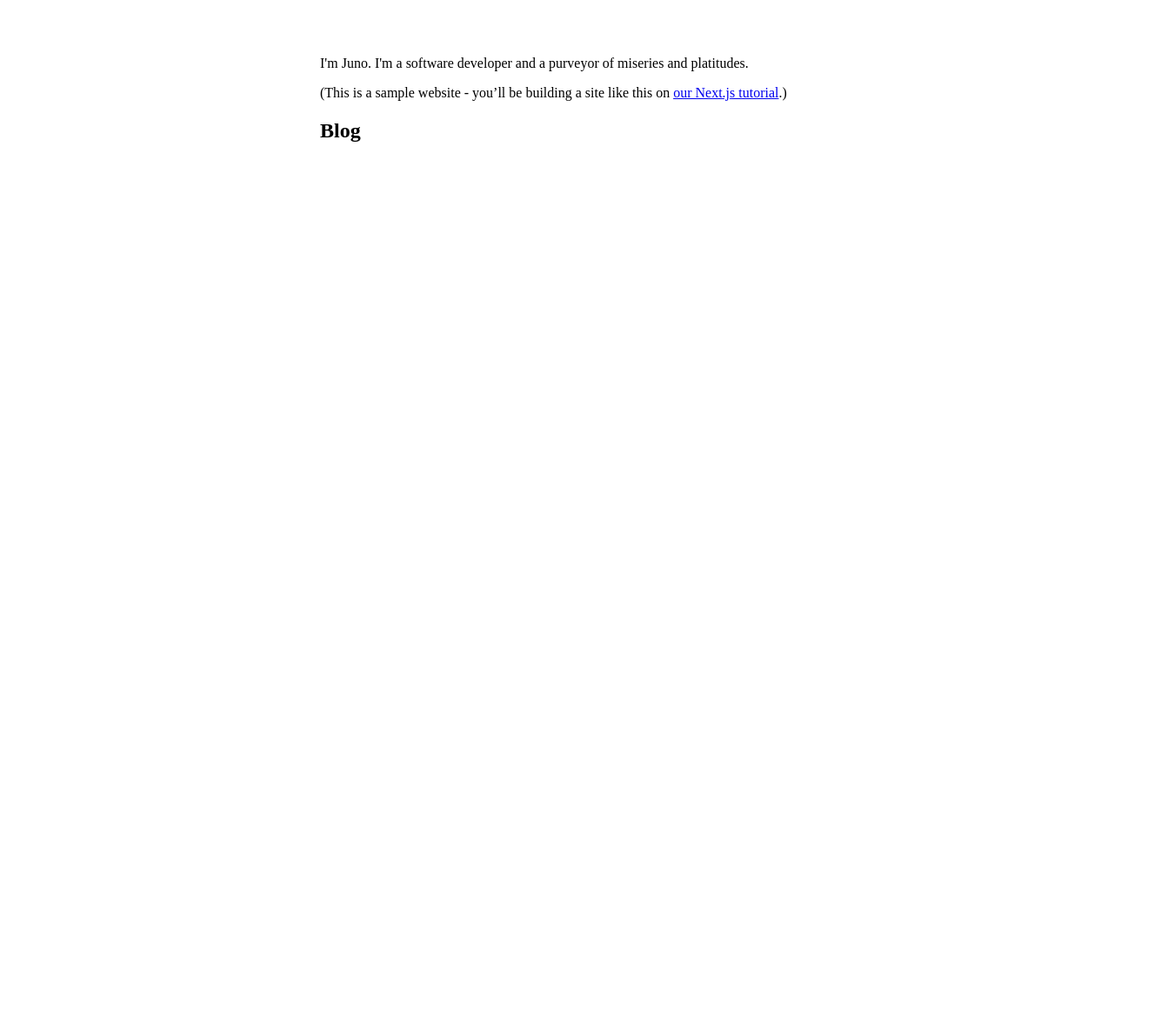
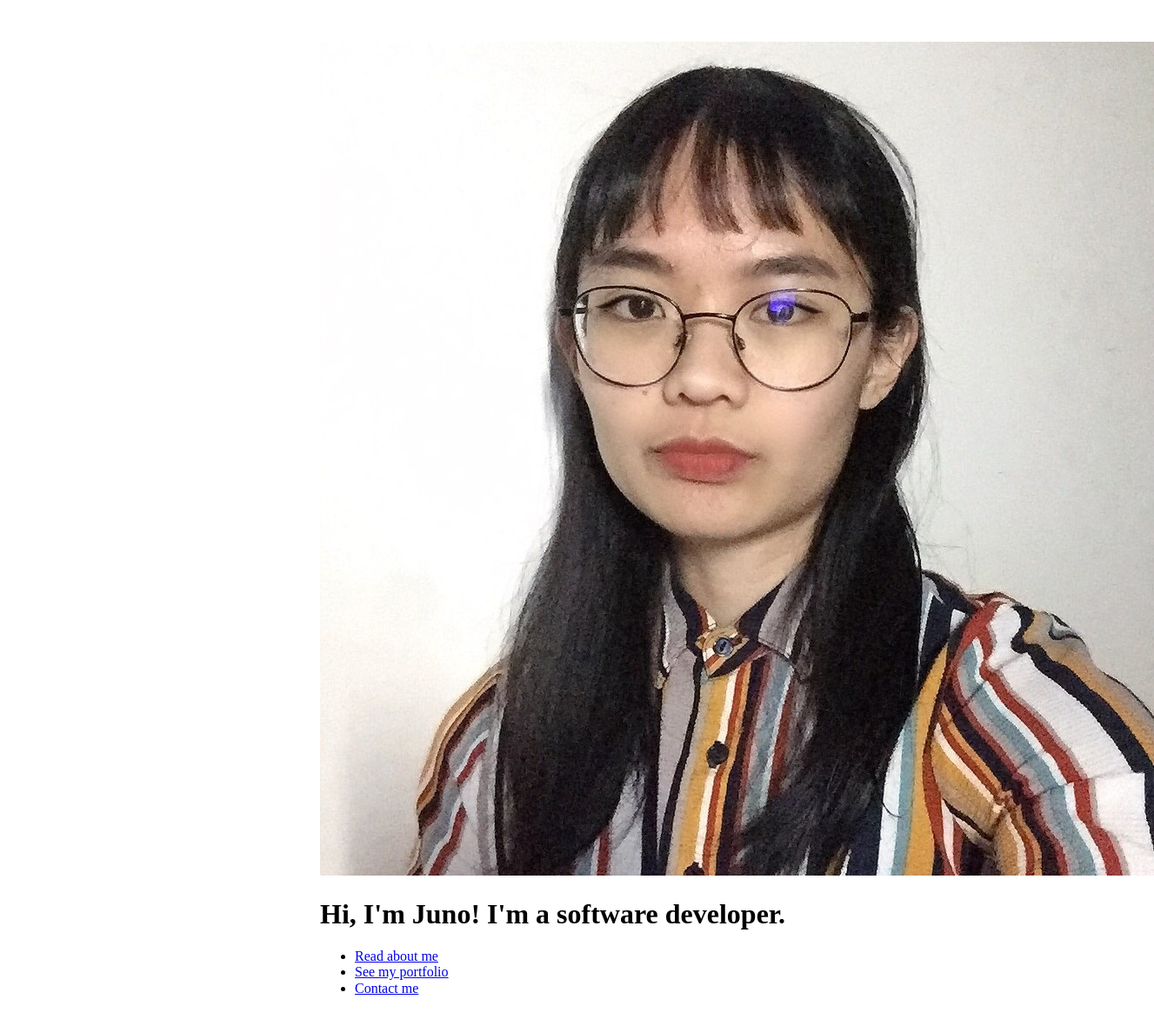
Before and after one commit to jmtes/jmtes.github.io, a Next.js app: page / in a window 1280 px wide. Shown: the top 1180 px of the page at 87% size, 1327 px wide, since content can reach past the window. Before the commit the page ends 800 px from the top, so only its background shows below. Built offline with nearby package versions, Linux system fonts and the light colour scheme.

Commit message:
Create index page

```diff
--- a/pages/index.tsx
+++ b/pages/index.tsx
@@ -3,96 +3,34 @@ import Link from 'next/link';
 
 import Layout, { siteTitle } from '../components/layout';
 
-import { GetStaticProps, GetStaticPaths, GetServerSideProps } from 'next';
-
-// LINKS
-// In the h1, a Link component is used to wrap an a tag to allow for
-// client-side navigation within the app.
-
-// The page transition happens using JS, which is faster than the default
-// navigation done by the browser.
-// With client-side navigation, the broswer no longer has to load full
-// pages, and thus perform complete refreshes, in between page transitions.
-
-// Furthermore, Next.js does code splitting automatically, meaning each
-// page only loads what's necessary for that page. When the homepage is
-// rendered, the code for other pages is not served initially, which lets
-// the homepage load quickly even if hundreds of pages are added.
-
-// In a production build also, whenever Link components appear in the
-// browser viewport, Next.js automatically prefetches the code for the
-// linked page in the background, making page transitions near-instant.
-
-// This code splitting also means that pages become isolated. If one page
-// throws an error, the rest of the app should still work.
-
-// Notes
-// If you need to link to an external page, just use a regular <a> tag.
-// If you need to add attributes like className, add them to the <a> tag,
-// not the Link tag. The Link should only have an href attribute.
-
-// For more, refer to the routing section of the Next.js docs.
-
-// STATIC ASSETS
-// Static files can be served under the top level public directory.
-
-// Files inside of this directory can be referenced from the root of the
-// app similarly to pages. Note how the logo image in the footer is referred.
-
-// If you wanted to add a new asset /images/me.jpg, the file path would be
-// public/images/me.jpg.
-
-// For more, refer to the Static File Serving section of the Next.js docs.
-
-// METADATA
-// Head is a React component built into Next.js that allows you to modify
-// the <head> metadata of a page. It's imported from the next/head module.
-
-// For more, see the API reference for next/head.
-// If you want to customize the <html> tag, you can do so by creating a
-// pages/_document.js file. Learn more in the custom Document
-// documentation.
-
-// CSS STYLING
-// Next.js has built-in support for Styled-JSX, which is what is used in
-// this example. You can still use other popular CSS-in-JS libraries
-// such as Styled-Components or Emotion, but they don't have support
-// built-in.
-
-// There's also built-in support for CSS (Modules) and SASS, which allows
-// you to import CSS and SCSS files.
-
-// Using CSS libraries like Tailwind CSS is also supported.
-
-// You can use the classnames library to toggle classes.
-// You can use SCSS/SASS via CSS Modules using the .module.scss or
-// .module.sass extensions. Just be sure to install SASS first!
-
-// For more, see the CSS section of the Next.js documentation.
-
-const Home = ({
-  allPostsData
-}: {
-  allPostsData: { date: string; title: string; id: string }[];
-}) => (
+const Home = () => (
   <Layout home>
     <Head>
       <title>{siteTitle}</title>
     </Head>
-    <section className={''}>
-      <p>
-        I'm Juno. I'm a software developer and a purveyor of miseries and
-        platitudes.
-      </p>
-      <p>
-        (This is a sample website - you’ll be building a site like this on{' '}
-        <a href='https://nextjs.org/learn'>our Next.js tutorial</a>.)
-      </p>
-    </section>
-    <section className={`${''} ${''}`}>
-      <h2 className={''}>Blog</h2>
-      <ul className={''}></ul>
-    </section>
+    <main>
+      <img src='images/profile.jpg' alt='' />
+      <h1>Hi, I'm Juno! I'm a software developer.</h1>
+      <nav>
+        <ul>
+          <li>
+            <Link href='/about'>
+              <a>Read about me</a>
+            </Link>
+          </li>
+          <li>
+            <Link href='/portfolio'>
+              <a>See my portfolio</a>
+            </Link>
+          </li>
+          <li>
+            <Link href='/contact'>
+              <a>Contact me</a>
+            </Link>
+          </li>
+        </ul>
+      </nav>
+    </main>
   </Layout>
 );
 
```
